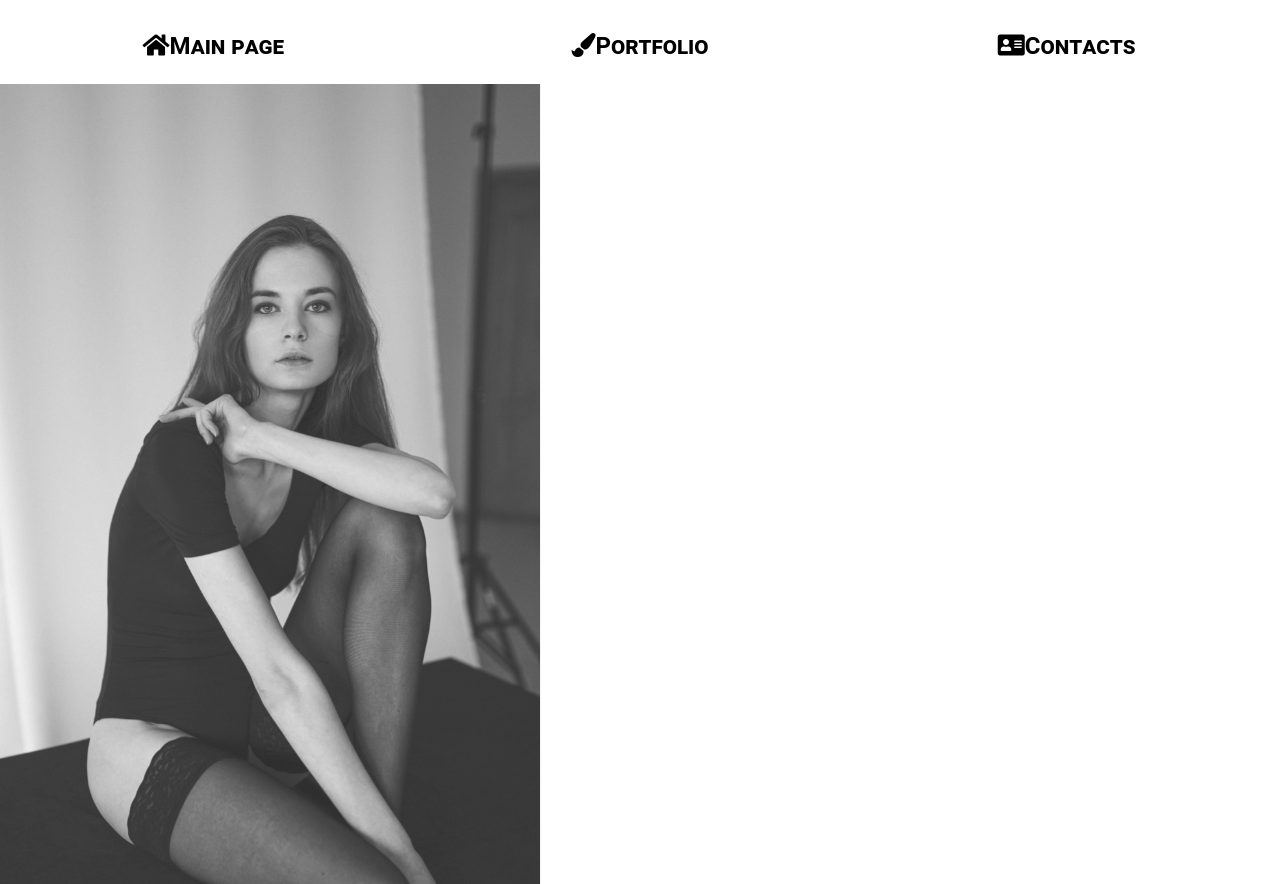
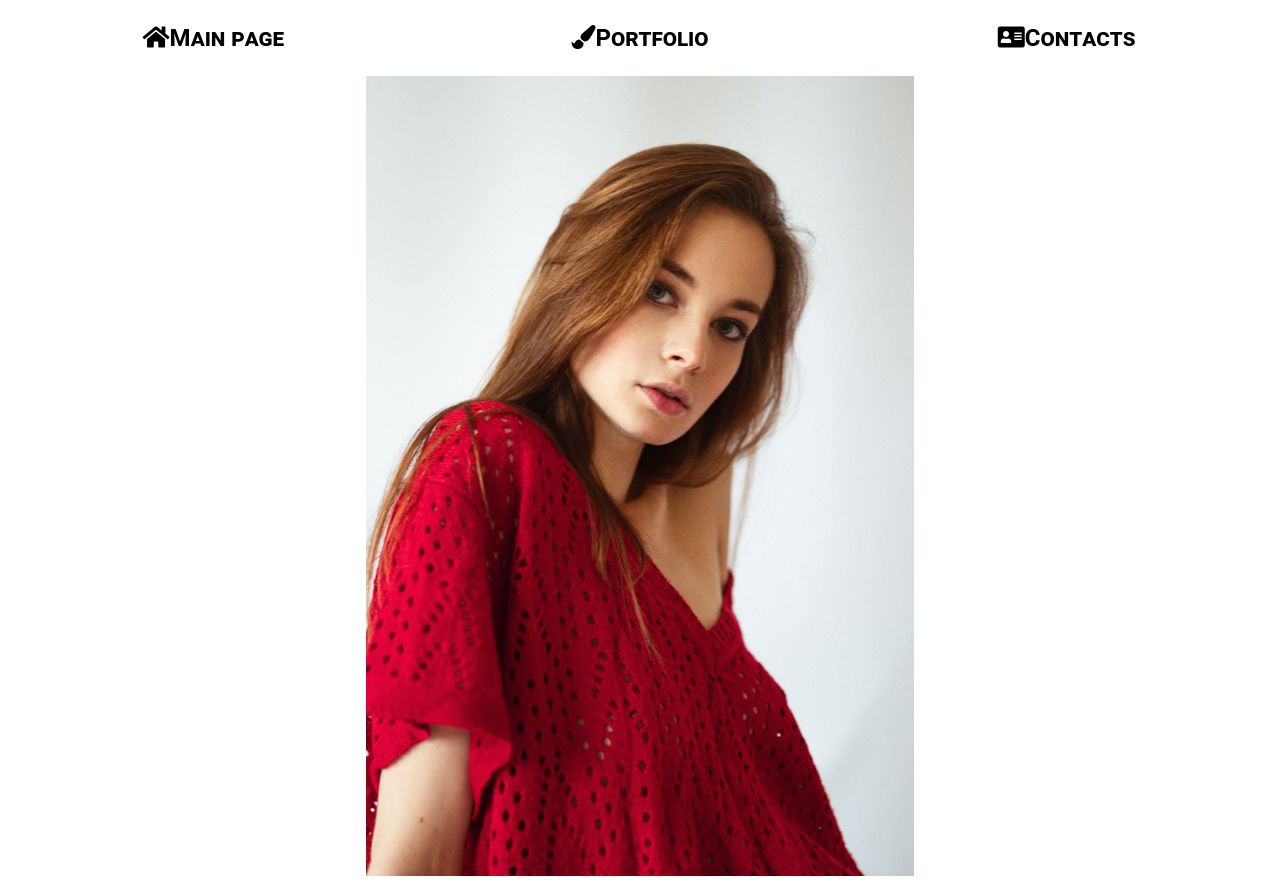
Before and after one commit to sofimaye/portfolio-site, a Django app: page / in a window 1280 px wide. Run offline with Django 3.2, Linux system fonts and the light colour scheme; some libraries are stand-ins or nearby versions.

Commit message:
slides changed into non-adaptive image

```diff
--- a/main/static/main/css/main.css
+++ b/main/static/main/css/main.css
@@ -5,84 +5,17 @@
 .content {
     height: 100vh; /* TODO: stretch to bottom */
 }
-
-
-.body_slides {
-    padding-left: 0px; /* TODO: properly use bootstrap */
-    background-size: contain;
+.fig {
+    overflow: hidden;
+    display: flex;
+    justify-content: center;
+    align-items: center;
 }
 
-.body_slides li {
-    list-style-type: none;
-    width: 100vw;
-    height: 100vh; /* TODO: stretch to bottom */
-    position: absolute;
-    background-size: contain;
-    background-repeat: no-repeat;
-    opacity: 0;
-    -webkit-animation: anim_slides 12s linear infinite 0s;
-    -moz-animation: anim_slides 12s linear infinite 0s;
-    -o-animation: anim_slides 12s linear infinite 0s;
-    -ms-animation: anim_slides 12s linear infinite 0s;
-    animation: anim_slides 12s linear infinite 0s;
-}
-
-.body_slides li:nth-child(1) {
-    background-image: url("../img/light3.jpeg")
-}
-
-.body_slides li:nth-child(2) {
-    -webkit-animation-delay: 3.0s;
-    -moz-animation-delay: 3.0s;
-    background-image: url("../img/light2.jpeg")
-}
-
-.body_slides li:nth-child(3) {
-    -webkit-animation-delay: 6.0s;
-    -moz-animation-delay: 6.0s;
-    background-image: url("../img/light4.jpeg")
-}
-
-.body_slides li:nth-child(4) {
-    -webkit-animation-delay: 9.0s;
-    -moz-animation-delay: 9.0s;
-    background-image: url("../img/light6.jpeg")
-}
-
-@-webkit-keyframes anim_slides {
-    0% {
-        opacity: 0;
-    }
-    6% {
-        opacity: 1;
-    }
-    24% {
-        opacity: 1;
-    }
-    30% {
-        opacity: 0;
-    }
-    100% {
-        opacity: 0;
-    }
-}
-
-@-moz-keyframes anim_slides {
-    0% {
-        opacity: 0;
-    }
-    6% {
-        opacity: 1;
-    }
-    24% {
-        opacity: 1;
-    }
-    30% {
-        opacity: 0;
-    }
-    100% {
-        opacity: 0;
-    }
+.fig img {
+    height: 100vh;
+    max-height: 100vh;
+    width: auto;
 }
 
 .col {
@@ -98,21 +31,17 @@
     text-decoration: none;
 }
 
-
 .col li {
     color: black;
     padding: 5%;
     font-size: 150%;
     transition: transform .6s ease;
-    margin-top: 2%;
-
 }
 
 .col li:hover, .col a:hover {
     color: fuchsia;
     transform: scale(1.10);
 }
-
 
 .galleria {
     padding-left: 0px; /* TODO: properly use bootstrap */
--- a/templates/main/layout.html
+++ b/templates/main/layout.html
@@ -17,7 +17,7 @@
     <div class="row navigation">
         <div class="col" align="center"><a href="{% url 'home' %}"><li><i class="fas fa-home"></i>Main page</li></a></div>
         <div class="col" align="center"><a href="{% url 'portfolio' %}"><li><i class="fas fa-paint-brush"></i>Portfolio</li></a></div>
-        <div class="col" align="center"> <a href="{% url 'contacts' %}"><li><i class="fas fa-address-card"></i>Contacts</li></a></div>
+        <div class="col" align="center"><a href="{% url 'contacts' %}"><li><i class="fas fa-address-card"></i>Contacts</li></a></div>
     </div>
 
     <div class="row content">
--- a/templates/main/main_page.html
+++ b/templates/main/main_page.html
@@ -1,12 +1,10 @@
 {% extends 'main/layout.html' %}
+{% load static %}
 
 {% block title %}Main page{% endblock %}
 
 {% block content %}
-    <ul class="body_slides">
-        <li></li>
-        <li></li>
-        <li></li>
-        <li></li>
-    </ul>
+<figure class="fig">
+    <img src="{% static 'main/img/light6.jpeg' %}" alt="my photo">
+</figure>
 {% endblock %}
--- a/templates/main/portfolio.html
+++ b/templates/main/portfolio.html
@@ -36,6 +36,4 @@
         Galleria.run('.galleria');
     </script>
 
-
-
 {% endblock %}
```
